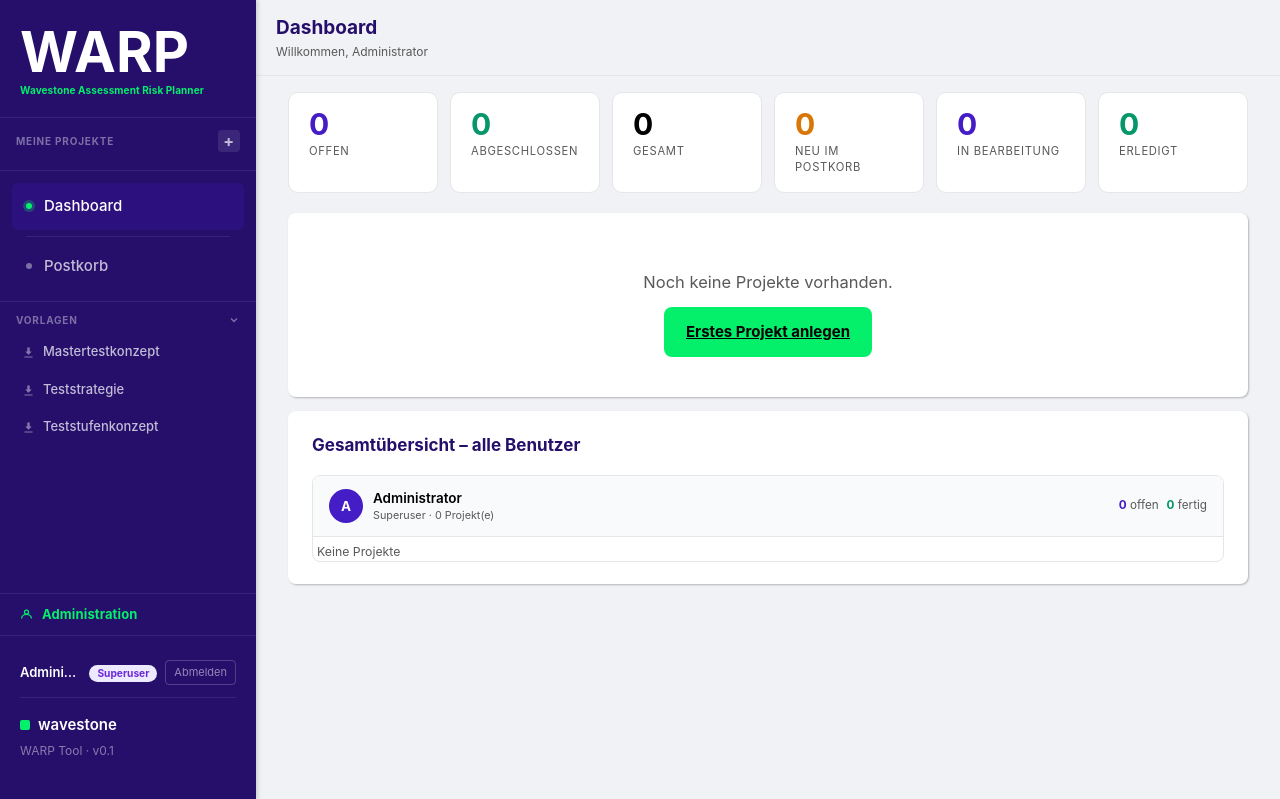
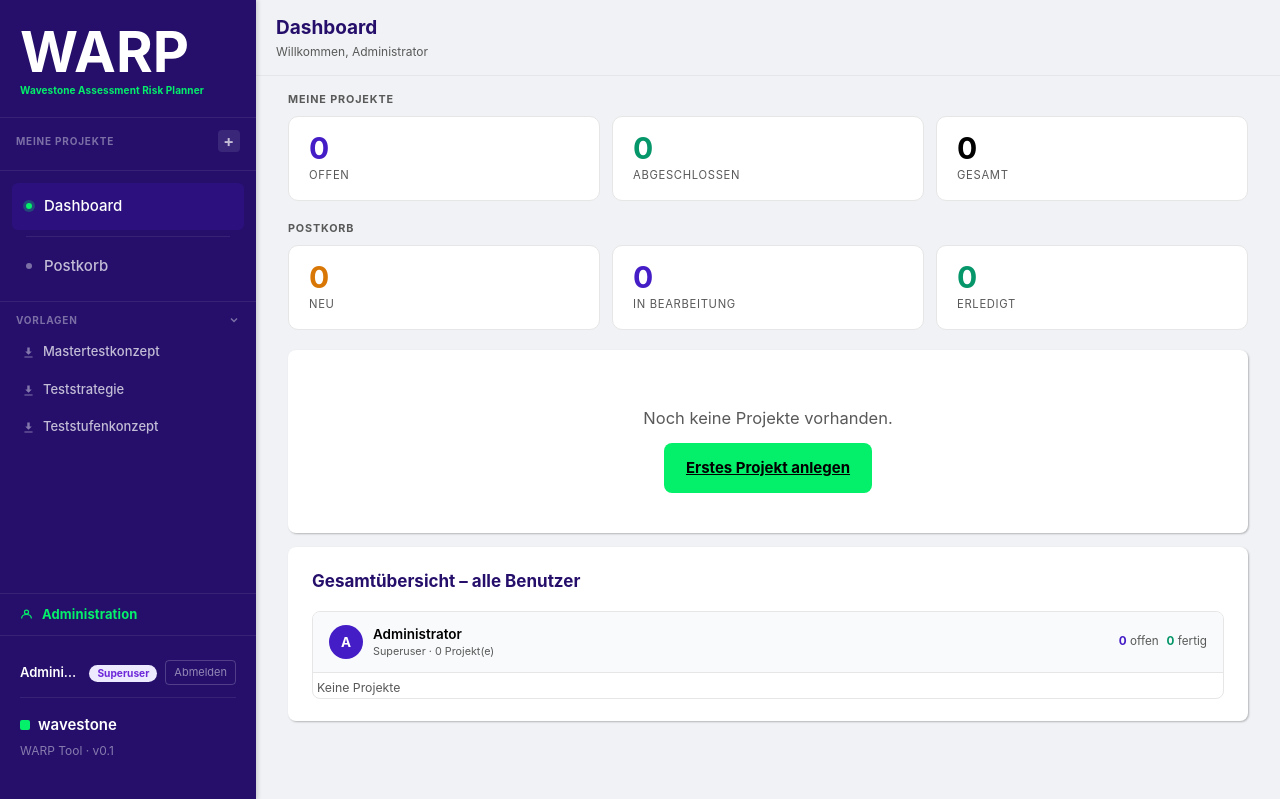
Before and after one commit to Tob1Cont1nued/warp, a Flask app: page /dashboard in a window 1280 px wide. Shown: the top 799 px of the page. Run offline with Flask 3, Linux system fonts and the light colour scheme; a user stored in the database is signed in; data that the repository does not hold is empty.

Commit message:
fix: Dashboard-Stats in Gruppen aufteilen (Meine Projekte / Postkorb)
Verhindert Verwechslung zwischen eigenen Projektzahlen und Postkorb-Zahlen.
'Gesamt' bezieht sich nun klar auf eigene Projekte.

Co-Authored-By: Claude Sonnet 4.6 <noreply@anthropic.com>

```diff
--- a/app/static/css/app.css
+++ b/app/static/css/app.css
@@ -1093,11 +1093,22 @@ button { cursor: pointer; }
 /* =================================================================
    DASHBOARD
    ================================================================= */
+.dash-stat-group {
+  margin-bottom: 20px;
+}
+.dash-stat-group-label {
+  display: block;
+  font-size: .72rem;
+  font-weight: 700;
+  text-transform: uppercase;
+  letter-spacing: .08em;
+  color: var(--c-text-muted);
+  margin-bottom: 8px;
+}
 .dash-stats {
   display: flex;
   flex-wrap: wrap;
   gap: 12px;
-  margin-bottom: 20px;
 }
 .dash-stat-card {
   flex: 1;
--- a/app/templates/dashboard.html
+++ b/app/templates/dashboard.html
@@ -26,7 +26,9 @@
 
 <main class="main">
 
-  {# ── Eigene Stats ─────────────────────────────────────────────────── #}
+  {# ── Eigene Projekte – Stats ──────────────────────────────────────── #}
+  <div class="dash-stat-group">
+    <span class="dash-stat-group-label">Meine Projekte</span>
     <div class="dash-stats">
       <div class="dash-stat-card">
         <span class="dash-stat-value">{{ open_projects | length }}</span>
@@ -40,10 +42,17 @@
         <span class="dash-stat-value">{{ (open_projects | length) + (done_projects | length) }}</span>
         <span class="dash-stat-label">Gesamt</span>
       </div>
+    </div>
+  </div>
+
   {% if inbox_stats %}
+  {# ── Postkorb – Stats ─────────────────────────────────────────────── #}
+  <div class="dash-stat-group">
+    <span class="dash-stat-group-label">Postkorb</span>
+    <div class="dash-stats">
       <div class="dash-stat-card dash-stat-inbox">
         <span class="dash-stat-value">{{ inbox_stats.neu }}</span>
-      <span class="dash-stat-label">Neu im Postkorb</span>
+        <span class="dash-stat-label">Neu</span>
       </div>
       <div class="dash-stat-card">
         <span class="dash-stat-value">{{ inbox_stats.in_bearbeitung }}</span>
@@ -53,8 +62,9 @@
         <span class="dash-stat-value">{{ inbox_stats.erledigt }}</span>
         <span class="dash-stat-label">Erledigt</span>
       </div>
+    </div>
+  </div>
   {% endif %}
-  </div>
 
   {# ── Offene Projekte ──────────────────────────────────────────────── #}
   {% if open_projects %}
```
Lines whose indentation alone changed are shown as unchanged.
